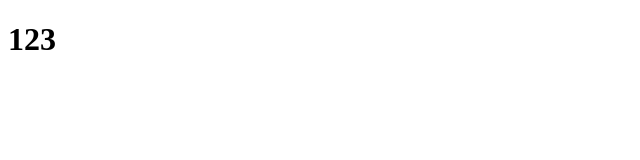
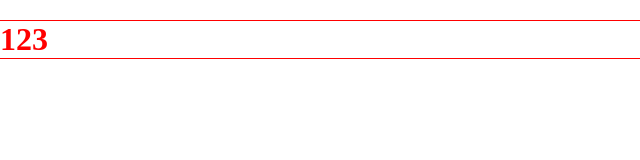
Before and after one commit to qqqq5953/git-commend-learning, a plain HTML site: page index.html in a window 1280 px wide. Shown: the whole page, without its empty margins (0-640 px from the left). Drawn offline with Linux system fonts and the light colour scheme; the site is published under a folder, as on GitHub Pages, so addresses that start at the root find nothing.

Commit message:
改變css路徑

```diff
--- a/index.html
+++ b/index.html
@@ -6,7 +6,7 @@
   <meta http-equiv="X-UA-Compatible" content="IE=edge">
   <meta name="viewport" content="width=device-width, initial-scale=1.0">
   <title>Document</title>
-  <link rel="stylesheet" href="/all.css">
+  <link rel="stylesheet" href="css/all.css">
 </head>
 
 <body>
```
Also changed, not shown: css/all.css (renamed from all.css).
